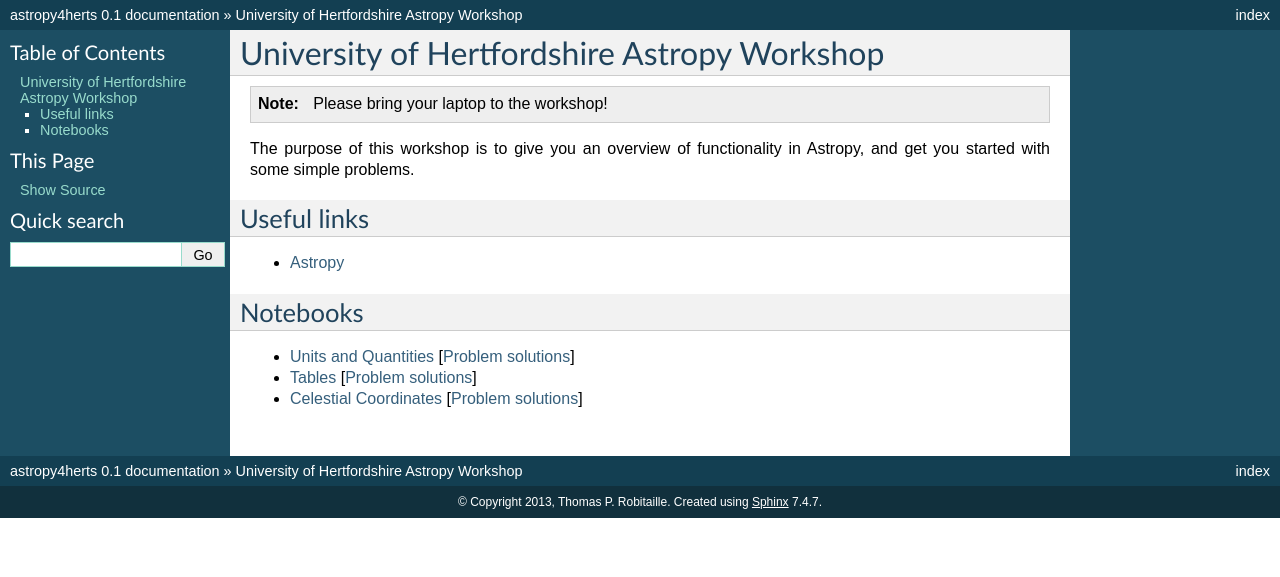
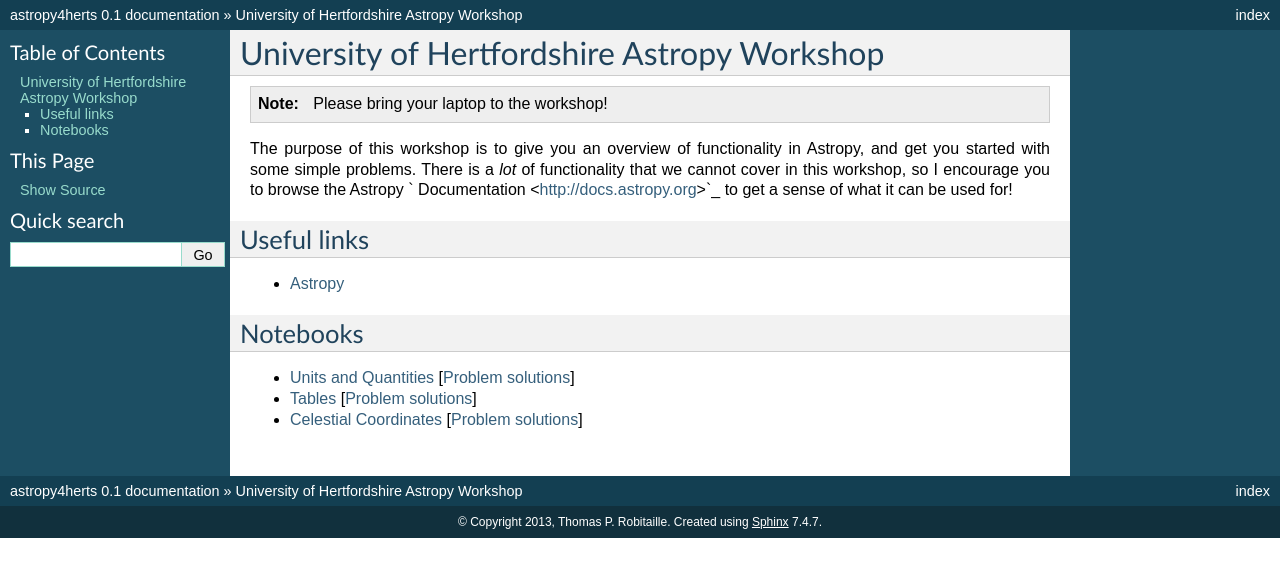
Before and after one commit to astropy/astropy4scipy2014, a Sphinx documentation site: the page built from docs/index.rst, in a window 1280 px wide. Shown: the top 577 px of the page. Built offline with Sphinx 7.4.7, drawn with Linux system fonts in a browser that asks for light colours.

Commit message:
Improvements to docs

```diff
--- a/docs/index.rst
+++ b/docs/index.rst
@@ -4,7 +4,10 @@ University of Hertfordshire Astropy Workshop
 .. note:: Please bring your laptop to the workshop!
 
 The purpose of this workshop is to give you an overview of functionality in
-Astropy, and get you started with some simple problems.
+Astropy, and get you started with some simple problems. There is a *lot* of
+functionality that we cannot cover in this workshop, so I encourage you to
+browse the Astropy ` Documentation <http://docs.astropy.org>`_ to get a sense
+of what it can be used for!
 
 Useful links
 ------------
```
